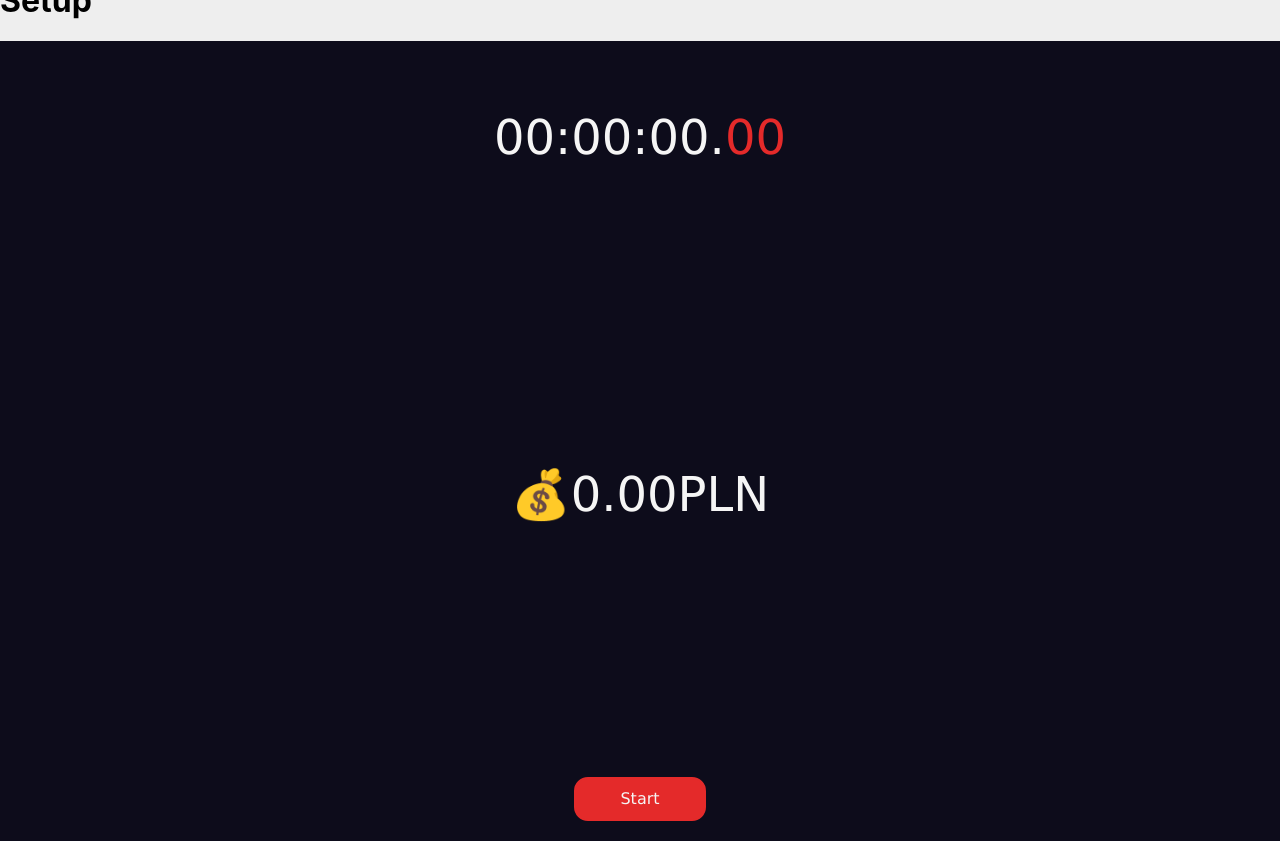
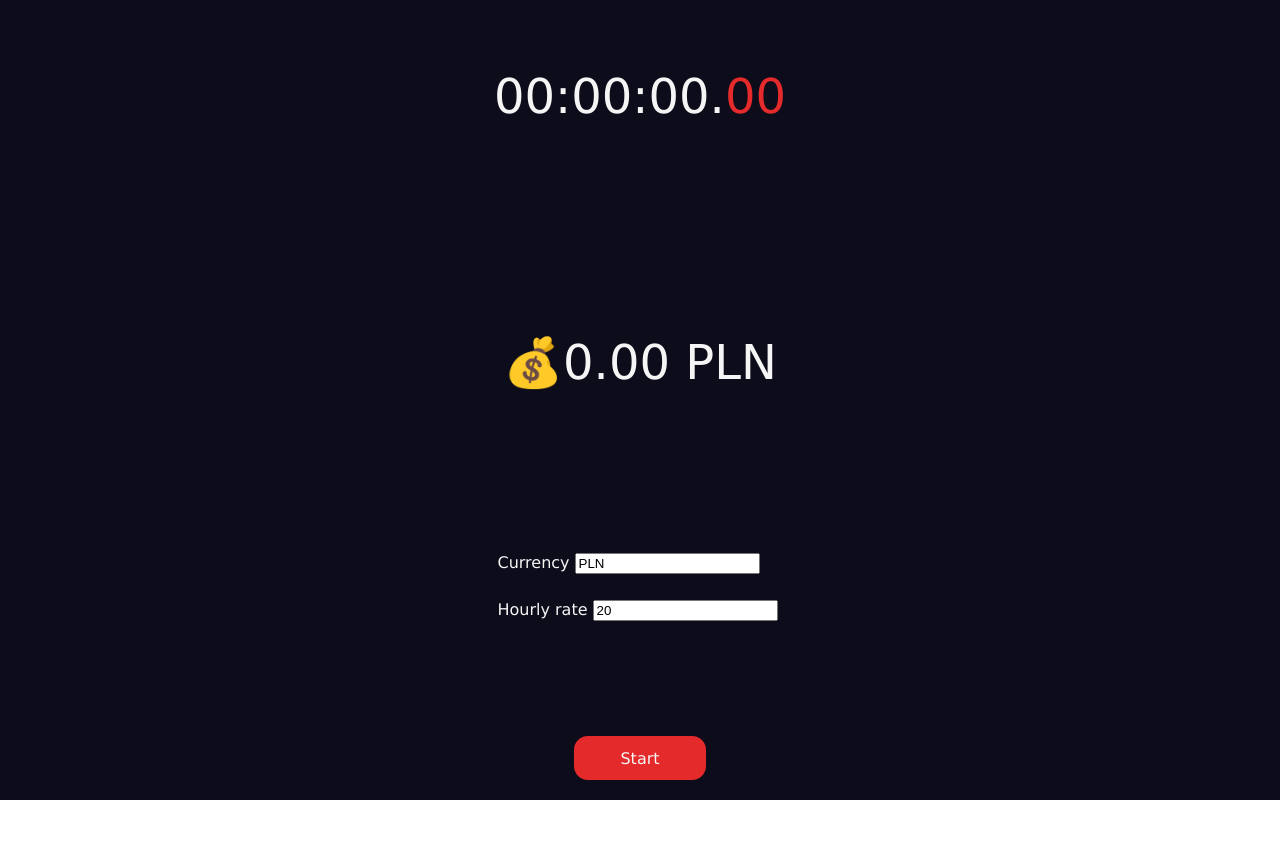
Before and after one commit to szulcmaciej/ka-ching, a React (Create React App) app: page / in a window 1280 px wide. After the commit the page ends 800 px from the top, so only its background shows below. Built offline with nearby package versions, Linux system fonts and the light colour scheme.

Commit message:
currency/rate settings, fixed localStorage save

```diff
--- a/src/App.js
+++ b/src/App.js
@@ -6,7 +6,6 @@ function App() {
   return (
     <div className="App">
       <div class="clock">
-        <Setup />
         <StopWatch />
       </div>
     </div>
--- a/src/components/Money/Money.js
+++ b/src/components/Money/Money.js
@@ -2,8 +2,8 @@ import React from "react";
 import "./Money.css"
 
 export default function Timer(props) {
-    let money_earned = (props.hourly_money * props.time_ms / (3600 * 1000)).toFixed(2);
-    let money_earned_string = "💰" + money_earned + props.currency;
+    let money_earned = (props.hourly_rate * props.time_ms / (3600 * 1000)).toFixed(2);
+    let money_earned_string = "💰" + money_earned + " " + props.currency;
 return (
 	<div className="money">
 		{money_earned_string}
--- /dev/null
+++ b/src/components/Setup/Setup.css
@@ -0,0 +1,17 @@
+.setup {
+	font-family: Verdana, Geneva, Tahoma, sans-serif;
+	font-size: 1rem;
+	color: #f5f5f5;
+    opacity: 1;
+    transition: 0.4s;
+    visibility: visible;
+}
+
+.hidden {
+    visibility: hidden;
+    opacity: 0;
+}
+
+.setup input {
+    margin: 5px;
+}
--- a/src/components/Setup/Setup.js
+++ b/src/components/Setup/Setup.js
@@ -1,14 +1,18 @@
 import React, { useState } from 'react'
+import "./Setup.css"
 
-const Setup = () => {
-    const [isSetUp, setIsSetUp] = useState(false);
-    const [currency, setCurrency] = useState('USD')
-    const [hourlyRate, setHourlyRate] = useState(20)
-    const [audioOn, setAudioOn] = useState(true)
-
+const Setup = (props) => {
+    let div_classes = props.visible ? "setup" : "setup hidden";
     return (
-        <div>
-            <h1>Setup</h1>
+        <div className={div_classes}>
+            <p>
+                Currency
+                <input id="currency" value={props.currency} onInput={e => props.setCurrency(e.target.value)} />
+            </p>
+            <p>
+                Hourly rate
+                <input id="hourly-rate" value={props.hourly_rate} onInput={e => props.setHourlyRate(e.target.value)}/>
+            </p>
         </div>
     )
 }
--- a/src/components/StopWatch/StopWatch.js
+++ b/src/components/StopWatch/StopWatch.js
@@ -4,12 +4,15 @@ import Timer from "../Timer/Timer";
 import Money from "../Money/Money";
 import ControlButtons from "../ControlButtons/ControlButtons";
 import {play_ka_ching, play_school_bell} from "../../utils/audio";
+import Setup from "../Setup/Setup";
 
 function StopWatch() {
 const [isActive, setIsActive] = useState(false);
 const [isPaused, setIsPaused] = useState(true);
 const [time, setTime] = useState(0);
 const [startTime, setStartTime] = useState(0);
+const [currency, setCurrency] = useState('PLN');
+const [hourlyRate, setHourlyRate] = useState(20);
 
 React.useEffect(() => {
 	if(localStorage.getItem('runningStartTime')){
@@ -24,6 +27,12 @@ React.useEffect(() => {
 		let elapsed_time_int = localStorage.getItem('pausedElapsedTime');
 		setStartTime(Date.now() - elapsed_time_int);
 		setTime(elapsed_time_int);
+	}
+	if(localStorage.getItem('currency')){
+		setCurrency(localStorage.getItem('currency'));
+	}
+	if(localStorage.getItem('hourlyRate')){
+		setHourlyRate(localStorage.getItem('hourlyRate'));
 	}
 }, []);
 
@@ -43,16 +52,18 @@ React.useEffect(() => {
 }, [isActive, isPaused, startTime]);
 
 const handleStart = () => {
-	setStartTime(Date.now());
-	localStorage.setItem('runningStartTime', startTime);
+	let newStartTime = Date.now();
+	setStartTime(newStartTime);
+	localStorage.setItem('runningStartTime', newStartTime);
 	setIsActive(true);
 	setIsPaused(false);
 };
 
 const handlePauseResume = () => {
 	if(isPaused){
-		setStartTime(Date.now() - time);
-		localStorage.setItem('runningStartTime', startTime);
+		let newStartTime = Date.now() - time;
+		setStartTime(newStartTime);
+		localStorage.setItem('runningStartTime', newStartTime);
 		localStorage.removeItem('pausedElapsedTime');
 	}
 	else{
@@ -69,8 +80,6 @@ const handleReset = () => {
 	localStorage.removeItem('runningStartTime');
 };
 
-const hourly_money = 60;
-const currency = "PLN";
 const ka_ching_every_n_minutes = 60;
 const finish_after_hours = 8;
 
@@ -87,10 +96,31 @@ if (is_finish_time){
 	console.log('bell!');
 }
 
+const setAndSaveCurrency = (newCurrency) => {
+	setCurrency(newCurrency);
+	localStorage.setItem('currency', newCurrency);
+};
+
+const setAndSaveHourlyRate = (newHourlyRate) => {
+	setHourlyRate(newHourlyRate);
+	localStorage.setItem('hourlyRate', newHourlyRate);
+};
+
+let setup_div = (
+	<Setup
+		currency={currency}
+		hourly_rate={hourlyRate}
+		setCurrency={setAndSaveCurrency}
+		setHourlyRate={setAndSaveHourlyRate}
+		visible={isPaused || !isActive}
+	/>
+);
+
 return (
 	<div className="stop-watch">
 	<Timer time={time} />
-	<Money time_ms={time} hourly_money={hourly_money} currency={currency}/>
+	<Money time_ms={time} hourly_rate={hourlyRate} currency={currency}/>
+	{setup_div}
 	<ControlButtons
 		active={isActive}
 		isPaused={isPaused}
```
